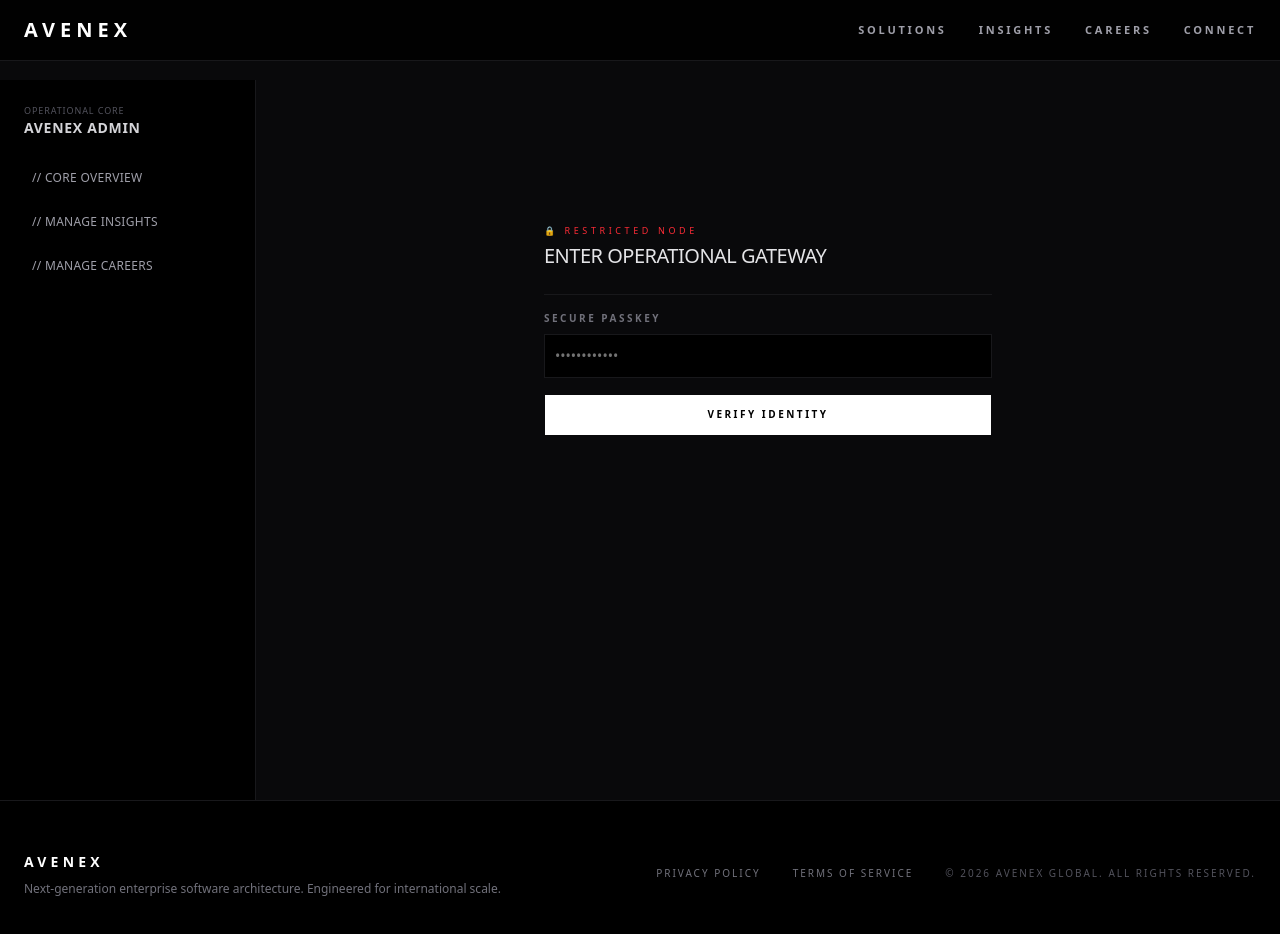
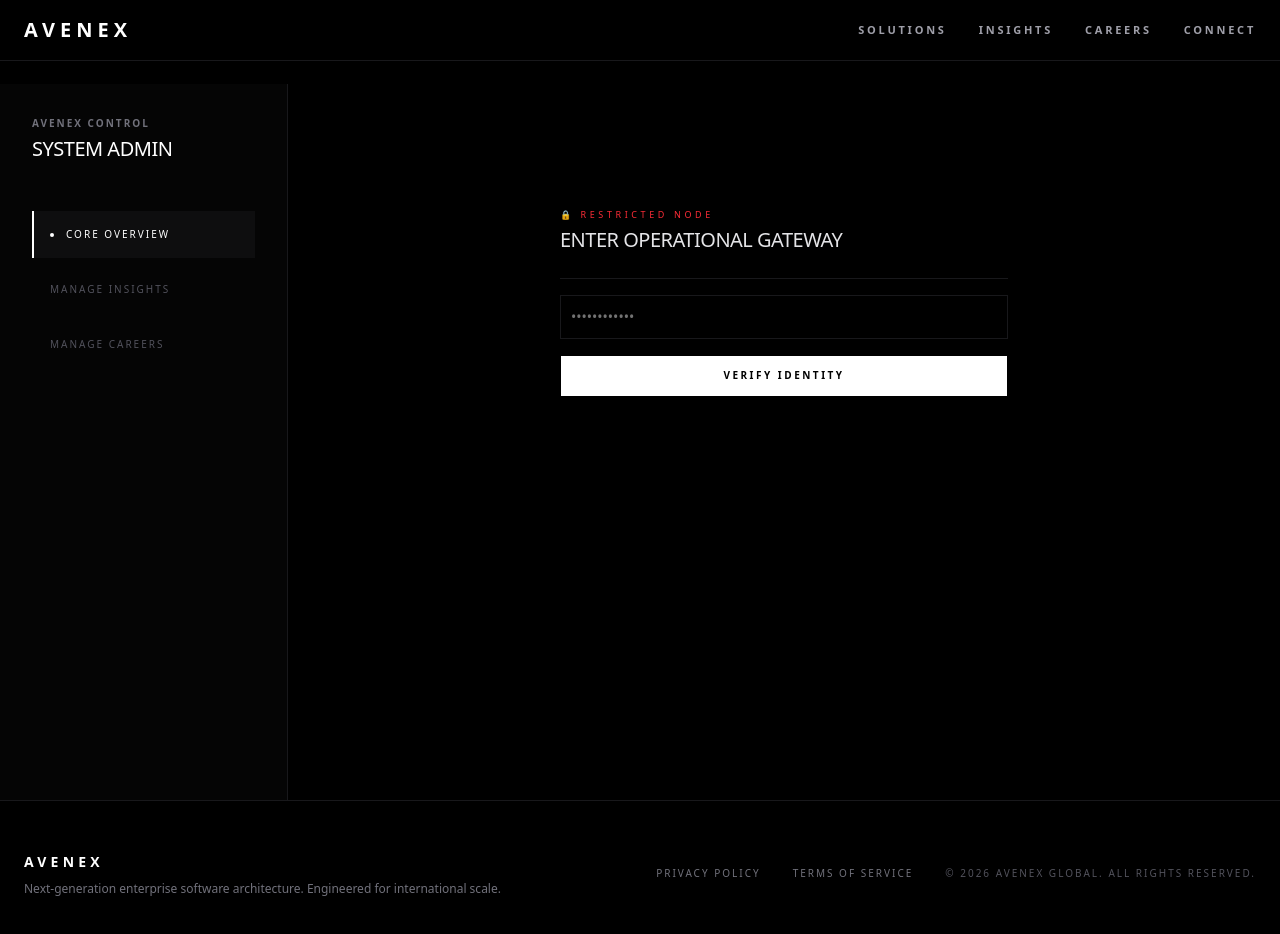
Before and after one commit to SyedaRidaSalam/avenex-core-platform, a Next.js app: page /admin in a window 1280 px wide. Shown: the top 934 px of the page. Built offline with nearby package versions, Linux system fonts and the light colour scheme.

Commit message:
routes fixes

```diff
--- a/app/admin/layout.tsx
+++ b/app/admin/layout.tsx
@@ -1,31 +1,52 @@
+"use client";
+
 import Link from "next/link";
+import { usePathname } from "next/navigation";
 
 export default function AdminLayout({ children }: { children: React.ReactNode }) {
+  const pathname = usePathname();
+
+  const navItems = [
+    { name: "CORE OVERVIEW", path: "/admin" },
+    { name: "MANAGE INSIGHTS", path: "/admin/insights" },
+    { name: "MANAGE CAREERS", path: "/admin/careers" },
+  ];
+
   return (
-    <div className="bg-zinc-950 text-white min-h-screen flex flex-col md:flex-row pt-20">
-      {/* Sidebar Control Node */}
-      <aside className="w-full md:w-64 bg-black border-r border-zinc-900 p-6 flex flex-col gap-6">
+    <div className="bg-black text-white min-h-screen flex flex-col md:flex-row">
+      {/* Sidebar - Both desktop & mobile aligned */}
+      <aside className="w-full md:w-72 border-b md:border-b-0 md:border-r border-zinc-900 p-8 flex flex-col gap-12 bg-[#050505] md:mt-21 mt-15">
         <div>
-          <span className="text-[9px] font-mono text-zinc-600 uppercase tracking-widest block">Operational Core</span>
-          <h2 className="text-sm font-bold tracking-wider text-zinc-300">AVENEX ADMIN</h2>
+          <h2 className="text-[10px] font-bold tracking-[0.2em] text-zinc-500 uppercase">Avenex Control</h2>
+          <h1 className="text-xl font-light tracking-tight mt-1 text-white">SYSTEM ADMIN</h1>
         </div>
 
-        <nav className="flex flex-col gap-3 text-xs font-mono tracking-wide">
-          <Link href="/admin" className="text-zinc-400 hover:text-white p-2 hover:bg-zinc-900 transition-all">
-            // CORE OVERVIEW
-          </Link>
-          <Link href="/admin/insights" className="text-zinc-400 hover:text-white p-2 hover:bg-zinc-900 transition-all">
-            // MANAGE INSIGHTS
-          </Link>
-          <Link href="/admin/careers" className="text-zinc-400 hover:text-white p-2 hover:bg-zinc-900 transition-all">
-            // MANAGE CAREERS
-          </Link>
+        <nav className="flex flex-col gap-2">
+          {navItems.map((item) => {
+            const isActive = pathname === item.path;
+            return (
+              <Link
+                key={item.path}
+                href={item.path}
+                className={`text-[10px] tracking-[0.2em] uppercase py-4 px-4 transition-all duration-300 flex items-center gap-3
+                  ${isActive
+                    ? "text-white bg-zinc-900/50 border-l-2 border-white"
+                    : "text-zinc-600 hover:text-zinc-300 hover:bg-zinc-900/20 border-l-2 border-transparent"
+                  }`}
+              >
+                {isActive && <div className="w-1 h-1 bg-white rounded-full" />}
+                {item.name}
+              </Link>
+            );
+          })}
         </nav>
       </aside>
 
-      {/* Dynamic Content Panel */}
-      <main className="flex-1 p-8 md:p-12 overflow-y-auto">
-        {children}
+      {/* Main Content - Synced Margin Top */}
+      <main className="flex-1 p-8 md:p-20 md:mt-8 overflow-y-auto">
+        <div className="max-w-5xl w-full">
+          {children}
+        </div>
       </main>
     </div>
   );
--- a/app/admin/page.tsx
+++ b/app/admin/page.tsx
@@ -17,38 +17,39 @@ export default function AdminDashboard() {
   const [statsLoading, setStatsLoading] = useState<boolean>(false);
   const [error, setError] = useState<boolean>(false);
   const [stats, setStats] = useState<SystemStats>({ leads: 0, posts: 0, jobs: 0 });
+  const [leads, setLeads] = useState<any[]>([]);
 
-  // Token session checking on initial render
   useEffect(() => {
     if (typeof window !== "undefined" && localStorage.getItem("avenex_session") === "active") {
       setIsAuthenticated(true);
     }
   }, []);
 
-  // Fetch live system statistics from database endpoints once authenticated
   useEffect(() => {
     if (isAuthenticated) {
-      const fetchStats = async () => {
+      const fetchData = async () => {
         setStatsLoading(true);
         try {
-          // Creating a lightweight client request to fetch aggregates safely
-          const res = await fetch("/api/admin/stats");
-          if (res.ok) {
-            const data = await res.json();
-            setStats({
-              leads: data.leadsCount || 0,
-              posts: data.postsCount || 0,
-              jobs: data.jobsCount || 0,
-            });
+          const [statsRes, leadsRes] = await Promise.all([
+            fetch("/api/admin/stats"),
+            fetch("/api/admin/leads")
+          ]);
+
+          if (statsRes.ok) {
+            const data = await statsRes.json();
+            setStats({ leads: data.leadsCount || 0, posts: data.postsCount || 0, jobs: data.jobsCount || 0 });
+          }
+          if (leadsRes.ok) {
+            const data = await leadsRes.json();
+            setLeads(data.leads || []);
           }
         } catch (err) {
-          console.error("Stats synchronization error:", err);
+          console.error("Sync error:", err);
         } finally {
           setStatsLoading(false);
         }
       };
-
-      fetchStats();
+      fetchData();
     }
   }, [isAuthenticated]);
 
@@ -56,23 +57,20 @@ export default function AdminDashboard() {
     e.preventDefault();
     setLoading(true);
     setError(false);
-
     try {
       const res = await fetch("/api/admin/verify", {
         method: "POST",
         headers: { "Content-Type": "application/json" },
         body: JSON.stringify({ passkey }),
       });
-
       const data = await res.json();
-
       if (res.ok && data.success) {
         setIsAuthenticated(true);
         localStorage.setItem("avenex_session", "active");
       } else {
         setError(true);
       }
-    } catch (err) {
+    } catch {
       setError(true);
     } finally {
       setLoading(false);
@@ -85,43 +83,17 @@ export default function AdminDashboard() {
     setPasskey("");
   };
 
-  // GATEWAY VIEW (If not authorized)
   if (!isAuthenticated) {
     return (
-      <div className="max-w-md mx-auto my-24 space-y-6">
+      <div className="max-w-md mx-auto md:my-24 space-y-6">
         <div className="space-y-1">
-          <span className="text-[9px] font-mono text-red-500 uppercase tracking-[0.4em] block">
-            🔒 Restricted Node
-          </span>
+          <span className="text-[9px] font-mono text-red-500 uppercase tracking-[0.4em] block">🔒 Restricted Node</span>
           <h1 className="text-xl font-light tracking-tight text-zinc-200">ENTER OPERATIONAL GATEWAY</h1>
         </div>
-
         <form onSubmit={handleVerify} className="space-y-4 pt-4 border-t border-zinc-900">
-          <div>
-            <label className="text-[10px] uppercase tracking-[0.25em] text-zinc-500 font-bold block mb-2">
-              Secure Passkey
-            </label>
-            <Input
-              type="password"
-              required
-              placeholder="••••••••••••"
-              className="bg-black border-zinc-900 rounded-none text-white text-xs h-11 focus-visible:ring-zinc-700"
-              value={passkey}
-              onChange={(e) => setPasskey(e.target.value)}
-            />
-          </div>
-
-          {error && (
-            <p className="text-[10px] font-mono text-red-500 tracking-wide">
-              ✕ Authentication mismatch. Access denied.
-            </p>
-          )}
-
-          <Button
-            type="submit"
-            disabled={loading}
-            className="w-full bg-white text-black hover:bg-zinc-200 text-[10px] tracking-[0.25em] uppercase font-bold py-5 rounded-none transition-colors"
-          >
+          <Input type="password" required placeholder="••••••••••••" className="bg-black border-zinc-900 rounded-none text-white text-xs h-11" value={passkey} onChange={(e) => setPasskey(e.target.value)} />
+          {error && <p className="text-[10px] font-mono text-red-500">✕ Authentication mismatch.</p>}
+          <Button type="submit" disabled={loading} className="w-full bg-white text-black hover:bg-zinc-200 text-[10px] tracking-[0.25em] uppercase font-bold py-5 rounded-none">
             {loading ? "Authenticating..." : "Verify Identity"}
           </Button>
         </form>
@@ -129,51 +101,56 @@ export default function AdminDashboard() {
     );
   }
 
-  // CORE DASHBOARD PANEL VIEW (If authorized)
   return (
-    <div className="space-y-8">
-      <div className="space-y-1">
-        <div className="flex justify-between items-center">
-          <span className="text-[10px] font-mono text-green-500 uppercase tracking-[0.4em]">
-            ● Node: Authenticated
-          </span>
-          <button
-            onClick={handleLogout}
-            className="text-[9px] font-mono text-zinc-500 hover:text-red-400 uppercase tracking-widest border border-zinc-900 px-2 py-1 transition-colors"
-          >
-            Logout
-          </button>
+    <div className="space-y-12 animate-in fade-in duration-500">
+      <div className="flex justify-between items-start">
+        <div>
+          <span className="text-[10px] font-mono text-green-500 uppercase tracking-[0.4em]">● Node: Authenticated</span>
+          <h1 className="text-2xl font-light mt-1">SYSTEMS OVERVIEW</h1>
         </div>
-        <h1 className="text-2xl font-light tracking-tight">SYSTEMS OVERVIEW</h1>
+        <button onClick={handleLogout} className="text-[9px] text-zinc-500 hover:text-red-400 uppercase tracking-widest border border-zinc-900 px-3 py-1 transition-all">Logout</button>
       </div>
 
-      {/* Real-time DB Metrics Grid */}
       <div className="grid grid-cols-1 sm:grid-cols-3 gap-6">
-        <div className="bg-black border border-zinc-900 p-6 rounded-none space-y-2">
-          <p className="text-[10px] font-mono text-zinc-500 tracking-widest uppercase">Incoming Leads</p>
-          <p className="text-3xl font-light tracking-tight font-mono text-white">
-            {statsLoading ? "..." : stats.leads}
-          </p>
-        </div>
-        <div className="bg-black border border-zinc-900 p-6 rounded-none space-y-2">
-          <p className="text-[10px] font-mono text-zinc-500 tracking-widest uppercase">Published Logs</p>
-          <p className="text-3xl font-light tracking-tight font-mono text-white">
-            {statsLoading ? "..." : stats.posts}
-          </p>
-        </div>
-        <div className="bg-black border border-zinc-900 p-6 rounded-none space-y-2">
-          <p className="text-[10px] font-mono text-zinc-500 tracking-widest uppercase">Active Pipelines</p>
-          <p className="text-3xl font-light tracking-tight font-mono text-white">
-            {statsLoading ? "..." : stats.jobs}
-          </p>
+        {[
+          { label: "Incoming Leads", val: stats.leads },
+          { label: "Published Logs", val: stats.posts },
+          { label: "Active Pipelines", val: stats.jobs }
+        ].map((item, i) => (
+          <div key={i} className="bg-[#050505] border border-zinc-900 p-6 space-y-2">
+            <p className="text-[10px] font-mono text-zinc-500 tracking-widest uppercase">{item.label}</p>
+            <p className="text-3xl font-light font-mono">{statsLoading ? "..." : item.val}</p>
+          </div>
+        ))}
+      </div>
+
+      <div className="border-t border-zinc-900 pt-8">
+        <h2 className="text-[10px] uppercase tracking-[0.3em] text-zinc-500 mb-6">Inbound Lead Stream</h2>
+
+        {/* Scrollable Container */}
+        <div className="overflow-x-auto max-h-[400px] overflow-y-auto pr-2 border-r border-zinc-900/50">
+          <table className="w-full text-left text-[11px] text-zinc-400">
+            <thead className="sticky top-0 bg-black z-10 text-zinc-600 uppercase tracking-widest border-b border-zinc-900">
+              <tr>
+                <th className="pb-4">Name</th>
+                <th className="pb-4">Email</th>
+                <th className="pb-4">Company</th>
+                <th className="pb-4">Date</th>
+              </tr>
+            </thead>
+            <tbody className="divide-y divide-zinc-900">
+              {leads.map((lead: any) => (
+                <tr key={lead.id} className="hover:bg-zinc-900/20 transition-colors">
+                  <td className="py-4 text-white font-medium">{lead.name}</td>
+                  <td className="py-4 font-mono">{lead.email}</td>
+                  <td className="py-4">{lead.company || "Individual"}</td>
+                  <td className="py-4">{new Date(lead.createdAt).toLocaleDateString()}</td>
+                </tr>
+              ))}
+            </tbody>
+          </table>
         </div>
       </div>
-
-      <p className="text-zinc-600 text-[10px] font-mono tracking-wide animate-pulse">
-        {statsLoading
-          ? "● Refreshing core database aggregates..."
-          : "● Secured cloud gateway engine executing flawlessly. System metrics synchronized."}
-      </p>
     </div>
   );
 }
--- a/app/careers/page.tsx
+++ b/app/careers/page.tsx
@@ -16,8 +16,8 @@ export default async function CareersPage() {
   const openPositions = await getActiveJobs();
 
   return (
-    <main className="bg-black text-white min-h-screen pt-40 px-6">
-      <div className="max-w-7xl mx-auto space-y-16 pb-24">
+      <main className="bg-black text-white min-h-screen pt-20 md:pt-40 px-6">
+      <div className="max-w-7xl mx-auto space-y-12 md:space-y-16 pb-24">
         {/* Header */}
         <div className="max-w-xl space-y-2">
           <span className="text-[10px] font-mono text-zinc-600 uppercase tracking-[0.4em] block">
--- a/app/contact/page.tsx
+++ b/app/contact/page.tsx
@@ -42,7 +42,7 @@ export default function ContactPage() {
   };
 
   return (
-    <main className="bg-black text-white min-h-screen pt-32 px-6 flex items-center">
+    <main className="bg-black text-white min-h-screen pt-10 px-6 flex items-center">
       <div className="max-w-xl mx-auto w-full space-y-8 py-12">
 
         {/* Title Block */}
--- a/app/insights/page.tsx
+++ b/app/insights/page.tsx
@@ -16,8 +16,8 @@ export default async function InsightsPage() {
   const articles = await getInsightsData();
 
   return (
-    <main className="bg-black text-white min-h-screen pt-40 px-6">
-      <div className="max-w-7xl mx-auto space-y-16 pb-24">
+      <main className="bg-black text-white min-h-screen pt-20 md:pt-40 px-6">
+      <div className="max-w-7xl mx-auto space-y-12 md:space-y-16 pb-24">
         {/* Header */}
         <div className="max-w-xl space-y-2">
           <span className="text-[10px] font-mono text-zinc-600 uppercase tracking-[0.4em] block">
```
Also changed, not shown: app/api/admin/leads/route.ts (added, +13 -0 lines), app/solutions/page.tsx (+8 -5 lines).
